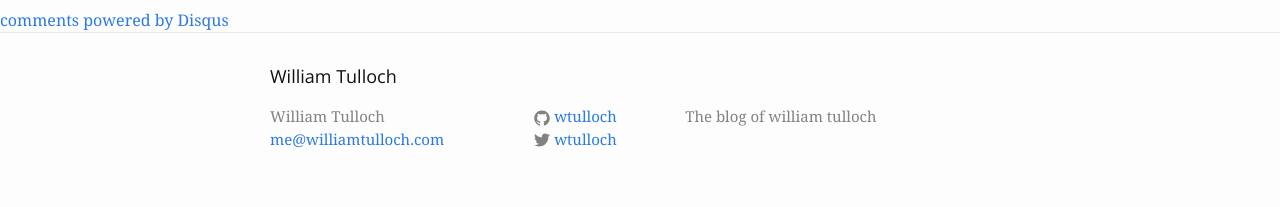
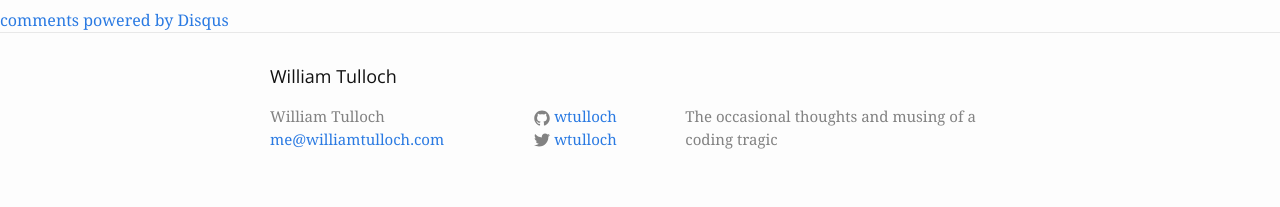
Before and after one commit to wtulloch/wtulloch.github.io, a Jekyll site: the page built from index.html, in a window 1280 px wide. Shown: the part 928-1135 px from the top of the page. Built offline with Jekyll 4.4.1, drawn with Linux system fonts in a browser that asks for light colours; comment, search, counter and statistics services are not loaded.

Commit message:
updated discription

```diff
--- a/_config.yml
+++ b/_config.yml
@@ -8,7 +8,7 @@
 # Site settings
 title: William Tulloch
 email: me@williamtulloch.com
-description: "The blog of william tulloch"
+description: "The occasional thoughts and musing of a coding tragic"
 subheader: "Adventures in code"
 baseurl: "" # the subpath of your site, e.g. /blog
 url: "http://wtulloch.github.io" # the base hostname & protocol for your site
```
